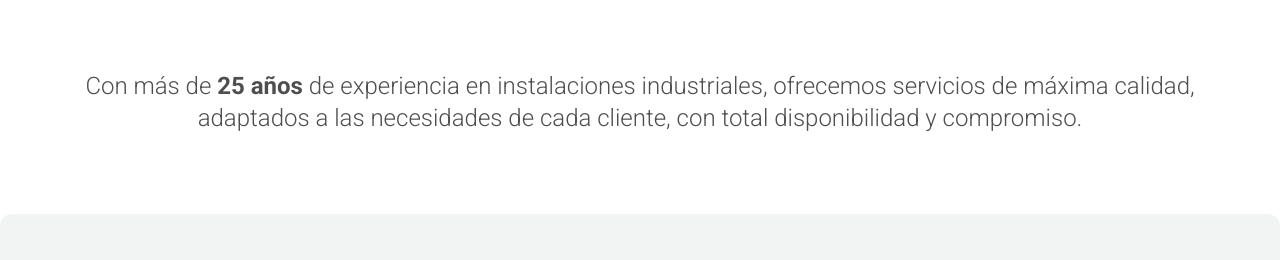
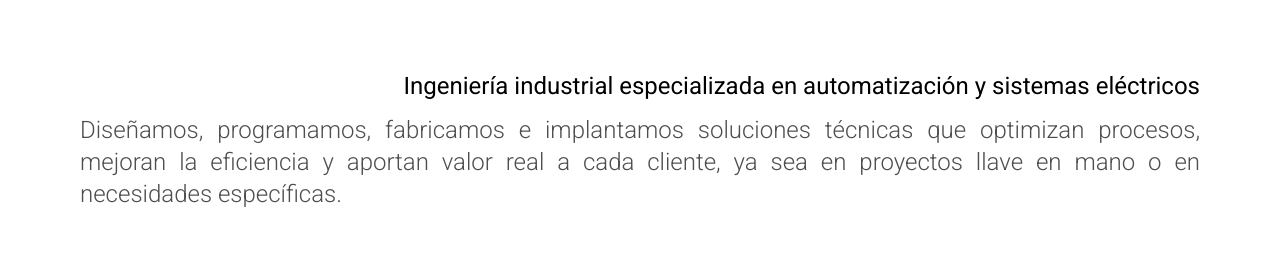
Before and after one commit to kvi-ki/explinsolutions, a Next.js app: page / in a window 1280 px wide. Shown: the part 482-742 px from the top of the page. Built offline with nearby package versions, Linux system fonts and the light colour scheme.

Commit message:
feat: update description text

```diff
--- a/src/components/description/Description.css
+++ b/src/components/description/Description.css
@@ -2,7 +2,7 @@
 
 @layer components {
   .description-text {
-    @apply text-baseFontSize font-lightWeight text-center text-darkGray
+    @apply text-baseFontSize font-lightWeight text-justify text-darkGray
     lg:text-largeFontSize;
   }
 }
--- a/src/components/description/Description.tsx
+++ b/src/components/description/Description.tsx
@@ -3,11 +3,13 @@ import './Description.css';
 export default function Description() {
   return (
     <section className="p-[6vw] xl:p-20">
+      <h2 className="text-right lg:text-largeFontSize mb-3">
+        Ingeniería industrial especializada en automatización y sistemas eléctricos
+      </h2>
       <p className="description-text">
-        Con más de <span className="font-bold">25 años</span> de experiencia en
-        instalaciones industriales, ofrecemos servicios de máxima calidad,
-        adaptados a las necesidades de cada cliente, con total disponibilidad y
-        compromiso.
+        Diseñamos, programamos, fabricamos e implantamos soluciones técnicas que optimizan procesos,
+        mejoran la eficiencia y aportan valor real a cada cliente, ya sea en proyectos llave en mano
+        o en necesidades específicas.
       </p>
     </section>
   );
```
